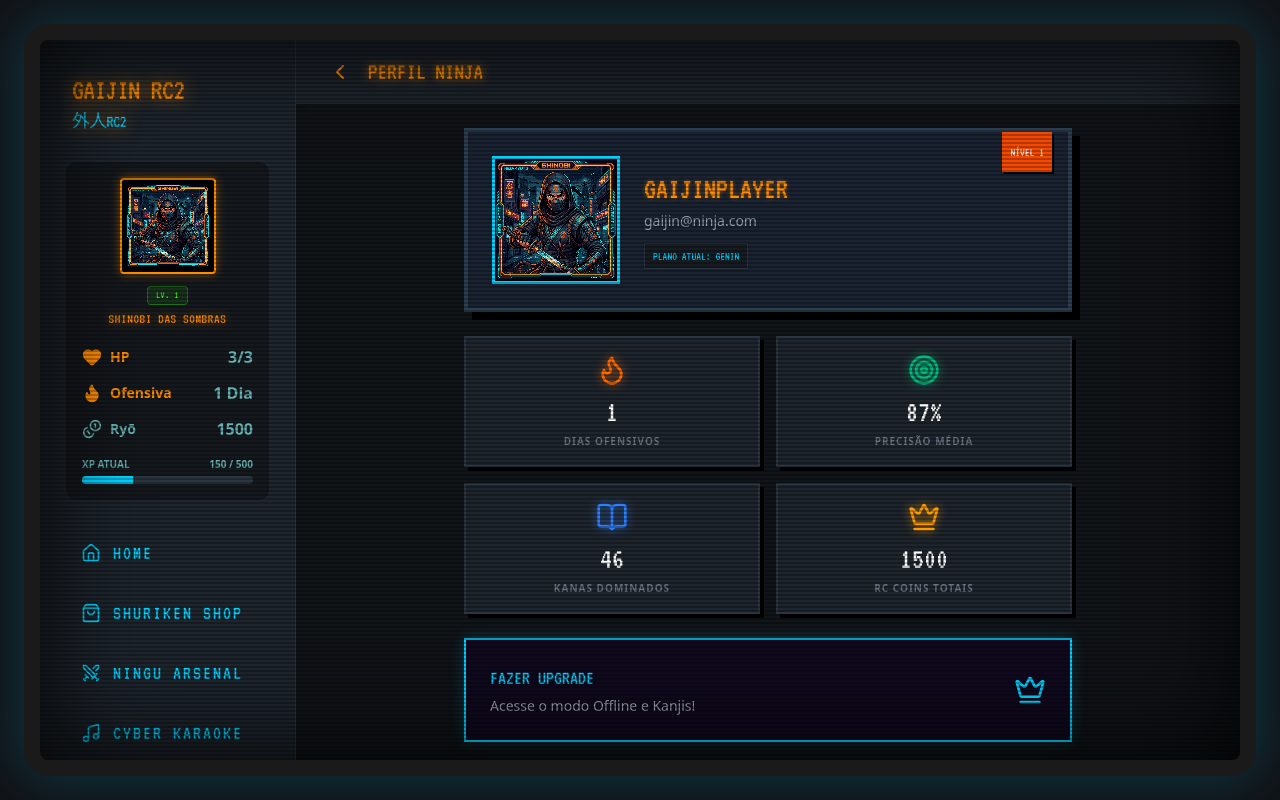
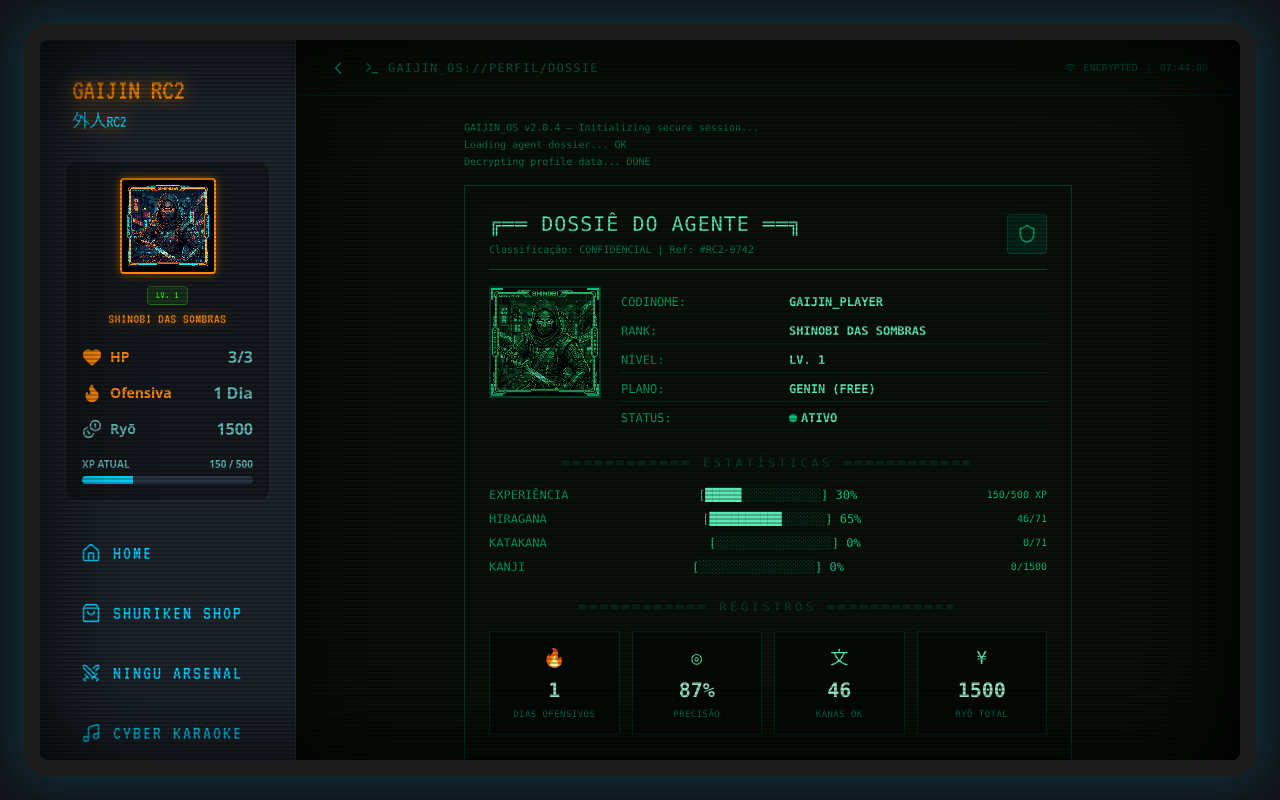
Before and after one commit to rc2HkBr/Rc2Gaijin, a Next.js app: page /perfil in a window 1280 px wide. Built offline with nearby package versions, Linux system fonts and the light colour scheme.

Commit message:
feat: redesign Profile as green phosphor DOS terminal dossier with boot sequence, ASCII progress bars and CRT scanlines

```diff
--- a/src/app/perfil/page.tsx
+++ b/src/app/perfil/page.tsx
@@ -1,121 +1,263 @@
 'use client';
 
 import { useGame } from '@/context/GameContext';
-import { ChevronLeft, LogOut, Flame, Target, BookOpen, Crown, Edit3 } from 'lucide-react';
+import { ChevronLeft, LogOut, Crown, Terminal, Wifi, Shield } from 'lucide-react';
 import Link from 'next/link';
 import { useRouter } from 'next/navigation';
+import { useState, useEffect } from 'react';
+
+/* ── CRT green phosphor overlay ── */
+const PhosphorOverlay = () => (
+  <div className="pointer-events-none absolute inset-0 z-50 overflow-hidden">
+    <div className="absolute inset-0 opacity-[0.04]" style={{
+      backgroundImage: 'repeating-linear-gradient(0deg, transparent, transparent 2px, rgba(0,255,65,0.15) 2px, rgba(0,255,65,0.15) 4px)',
+    }} />
+    <div className="absolute inset-0" style={{
+      boxShadow: 'inset 0 0 80px rgba(0,0,0,0.5), inset 0 0 160px rgba(0,0,0,0.3)',
+    }} />
+  </div>
+);
+
+/* ── Typing effect line ── */
+function TypeLine({ text, delay = 0 }: { text: string; delay?: number }) {
+  const [displayed, setDisplayed] = useState('');
+  const [showCursor, setShowCursor] = useState(true);
+
+  useEffect(() => {
+    const timeout = setTimeout(() => {
+      let i = 0;
+      const interval = setInterval(() => {
+        setDisplayed(text.slice(0, i + 1));
+        i++;
+        if (i >= text.length) {
+          clearInterval(interval);
+          setTimeout(() => setShowCursor(false), 800);
+        }
+      }, 25);
+      return () => clearInterval(interval);
+    }, delay);
+    return () => clearTimeout(timeout);
+  }, [text, delay]);
+
+  return (
+    <span>
+      {displayed}
+      {showCursor && <span className="animate-pulse">█</span>}
+    </span>
+  );
+}
+
+/* ── Progress bar ASCII ── */
+function AsciiBar({ value, max, width = 20 }: { value: number; max: number; width?: number }) {
+  const filled = Math.round((value / max) * width);
+  const empty = width - filled;
+  return (
+    <span className="text-emerald-400">
+      [<span className="text-emerald-300">{'█'.repeat(filled)}</span>
+      <span className="text-emerald-900">{'░'.repeat(empty)}</span>]
+      {' '}{Math.round((value / max) * 100)}%
+    </span>
+  );
+}
+
+/* ── Stat row ── */
+function StatRow({ label, value }: { label: string; value: string | React.ReactNode }) {
+  return (
+    <div className="flex gap-2 py-1 border-b border-emerald-900/30">
+      <span className="text-emerald-600 w-28 sm:w-40 shrink-0 uppercase text-[11px] sm:text-xs">{label}:</span>
+      <span className="text-emerald-300 text-[11px] sm:text-xs font-bold">{value}</span>
+    </div>
+  );
+}
 
 export default function PerfilPage() {
   const { ryo, activeAvatar } = useGame();
   const router = useRouter();
+  const [sysTime, setSysTime] = useState('');
+  const [booted, setBooted] = useState(false);
+
+  useEffect(() => {
+    const tick = () => {
+      const now = new Date();
+      setSysTime(now.toLocaleTimeString('pt-BR', { hour: '2-digit', minute: '2-digit', second: '2-digit' }));
+    };
+    tick();
+    const id = setInterval(tick, 1000);
+    return () => clearInterval(id);
+  }, []);
+
+  useEffect(() => {
+    const t = setTimeout(() => setBooted(true), 600);
+    return () => clearTimeout(t);
+  }, []);
 
   const handleLogout = () => {
-    // Apenas simulação estética
     router.push('/');
   };
 
   return (
-    <div className="min-h-screen w-full bg-background text-foreground flex flex-col items-center select-none pb-24 font-sans relative z-10 overflow-x-hidden">
+    <div className="min-h-screen w-full bg-[#0a100a] text-emerald-400 flex flex-col items-center select-none pb-24 font-mono relative overflow-x-hidden">
+      <PhosphorOverlay />
 
-      {/* HEADER ARCADE */}
-      <div className="w-full h-16 bg-surface border-b border-border flex items-center px-4 sm:px-8 top-0 sticky z-40 shadow-md">
-        <Link href="/" className="flex items-center gap-2 hover:opacity-70 transition-opacity mr-4 text-primary">
-           <ChevronLeft className="w-6 h-6" />
+      {/* ── HEADER ── */}
+      <div className="w-full h-14 bg-[#0d140d] border-b border-emerald-900/50 flex items-center px-4 sm:px-8 top-0 sticky z-40">
+        <Link href="/" className="flex items-center gap-2 hover:text-emerald-300 transition-colors mr-4">
+          <ChevronLeft className="w-5 h-5" />
         </Link>
-        <div className="flex items-center">
-          <h1 className="text-2xl font-pixel text-primary uppercase mr-4 drop-shadow-[0_0_5px_rgba(255,140,0,0.8)]">
-            PERFIL NINJA
-          </h1>
+        <div className="flex items-center gap-2 flex-1">
+          <Terminal className="w-4 h-4 text-emerald-600" />
+          <span className="text-xs uppercase tracking-widest text-emerald-600">GAIJIN_OS://perfil/dossie</span>
+        </div>
+        <div className="hidden sm:flex items-center gap-2 text-[10px] text-emerald-700">
+          <Wifi className="w-3 h-3" />
+          <span>ENCRYPTED</span>
+          <span className="text-emerald-900">|</span>
+          <span>{sysTime}</span>
         </div>
       </div>
 
-      <div className="w-full max-w-2xl px-4 sm:px-8 mt-6 flex flex-col gap-6">
+      <div className="w-full max-w-2xl px-4 sm:px-8 mt-6 flex flex-col gap-0 relative z-10">
 
-        {/* IDENTIFICATION CARD */}
-        <div className="bg-[#1a2332] border-4 border-[#2c3e50] p-6 shadow-[8px_8px_0_#000] relative">
-          {/* Fita / Badge */}
-          <div className="absolute top-0 right-4 bg-orange-600 text-white font-pixel text-xs px-2 py-3 shadow-[2px_2px_0_#000]">
-            NÍVEL 1
+        {/* ── BOOT SEQUENCE ── */}
+        <div className="mb-4 text-[10px] text-emerald-700 space-y-0.5">
+          <p><TypeLine text="GAIJIN_OS v2.0.4 — Initializing secure session..." delay={0} /></p>
+          <p><TypeLine text="Loading agent dossier... OK" delay={800} /></p>
+          <p><TypeLine text="Decrypting profile data... DONE" delay={1400} /></p>
+        </div>
+
+        {/* ── BORDER BOX — DOSSIER ── */}
+        <div className={`border border-emerald-800/60 bg-[#0a100a] p-5 sm:p-6 transition-opacity duration-500 ${booted ? 'opacity-100' : 'opacity-0'}`}>
+
+          {/* File Header */}
+          <div className="border-b border-emerald-800/60 pb-3 mb-4 flex items-center justify-between">
+            <div>
+              <h1 className="text-lg sm:text-xl text-emerald-300 uppercase tracking-wider">
+                ╔══ Dossiê do Agente ══╗
+              </h1>
+              <p className="text-[10px] text-emerald-700 mt-1">Classificação: CONFIDENCIAL | Ref: #RC2-0742</p>
+            </div>
+            <div className="w-10 h-10 rounded bg-emerald-900/30 border border-emerald-800/50 flex items-center justify-center">
+              <Shield className="w-5 h-5 text-emerald-600" />
+            </div>
           </div>
 
-          <div className="flex items-center gap-6">
-            {/* AVATAR BOX */}
-            <div className="relative w-24 h-24 sm:w-32 sm:h-32 bg-black border-[3px] border-secondary shrink-0 overflow-hidden flex justify-center items-center group cursor-pointer">
+          {/* Avatar + Identity */}
+          <div className="flex items-start gap-5 mb-6">
+            {/* Avatar */}
+            <div className="relative w-24 h-24 sm:w-28 sm:h-28 bg-black border-2 border-emerald-700/50 shrink-0 overflow-hidden flex items-center justify-center">
               {activeAvatar.imageUrl ? (
-                <img src={activeAvatar.imageUrl} alt="Avatar" className="w-full h-full object-contain filter group-hover:brightness-125 transition-all" style={{ imageRendering: 'pixelated' }} />
+                <img
+                  src={activeAvatar.imageUrl}
+                  alt="Avatar"
+                  className="w-full h-full object-contain"
+                  style={{ imageRendering: 'pixelated', filter: 'sepia(100%) saturate(300%) hue-rotate(90deg) brightness(0.7)' }}
+                />
               ) : (
-                <span className="text-6xl drop-shadow-[0_0_10px_rgba(0,210,255,0.5)]">{activeAvatar.emoji}</span>
+                <span className="text-5xl">{activeAvatar.emoji}</span>
               )}
-              <div className="absolute inset-0 bg-black/50 opacity-0 group-hover:opacity-100 flex items-center justify-center transition-opacity">
-                <Edit3 className="w-8 h-8 text-white" />
-              </div>
+              {/* Corner brackets */}
+              <div className="absolute top-0 left-0 w-3 h-3 border-t-2 border-l-2 border-emerald-500" />
+              <div className="absolute top-0 right-0 w-3 h-3 border-t-2 border-r-2 border-emerald-500" />
+              <div className="absolute bottom-0 left-0 w-3 h-3 border-b-2 border-l-2 border-emerald-500" />
+              <div className="absolute bottom-0 right-0 w-3 h-3 border-b-2 border-r-2 border-emerald-500" />
             </div>
 
-            {/* INFO */}
-            <div className="flex-1">
-              <h2 className="text-2xl sm:text-3xl font-pixel text-primary uppercase mb-1 drop-shadow-[0_0_2px_rgba(255,140,0,0.5)]">
-                GaijinPlayer
-              </h2>
-              <p className="text-sm text-gray-400 font-sans mb-3">gaijin@ninja.com</p>
-
-              <div className="flex items-center gap-2">
-                <span className="bg-surface-dark border border-border text-secondary font-pixel text-xs px-2 py-1 uppercase">
-                  PLANO ATUAL: GENIN
+            {/* Identity Info */}
+            <div className="flex-1 space-y-1 pt-1">
+              <StatRow label="Codinome" value="GAIJIN_PLAYER" />
+              <StatRow label="Rank" value="SHINOBI DAS SOMBRAS" />
+              <StatRow label="Nível" value="LV. 1" />
+              <StatRow label="Plano" value="GENIN (FREE)" />
+              <StatRow label="Status" value={
+                <span className="flex items-center gap-1">
+                  <span className="w-2 h-2 rounded-full bg-emerald-500 animate-pulse" />
+                  ATIVO
                 </span>
-              </div>
+              } />
             </div>
           </div>
-        </div>
 
-        {/* ESTATÍSTICAS / PROGRESSO */}
-        <div className="grid grid-cols-2 gap-4">
-
-          {/* Streak */}
-          <div className="bg-surface border-2 border-border p-4 flex flex-col items-center justify-center text-center shadow-[4px_4px_0_#000]">
-            <Flame className="w-8 h-8 text-orange-500 mb-2 drop-shadow-[0_0_5px_rgba(249,115,22,0.8)]" />
-            <span className="text-3xl font-pixel text-white mb-1">1</span>
-            <span className="text-[10px] text-gray-500 font-bold uppercase tracking-widest">Dias Ofensivos</span>
+          {/* Separator */}
+          <div className="text-emerald-800/60 text-xs mb-4 text-center tracking-[0.3em]">
+            ════════════ ESTATÍSTICAS ════════════
           </div>
 
-          {/* Precision */}
-          <div className="bg-surface border-2 border-border p-4 flex flex-col items-center justify-center text-center shadow-[4px_4px_0_#000]">
-            <Target className="w-8 h-8 text-emerald-500 mb-2 drop-shadow-[0_0_5px_rgba(16,185,129,0.8)]" />
-            <span className="text-3xl font-pixel text-white mb-1">87%</span>
-            <span className="text-[10px] text-gray-500 font-bold uppercase tracking-widest">Precisão Média</span>
+          {/* Stats Grid */}
+          <div className="space-y-2 mb-6">
+            <div className="flex justify-between items-center text-xs">
+              <span className="text-emerald-600">EXPERIÊNCIA</span>
+              <AsciiBar value={150} max={500} width={16} />
+              <span className="text-emerald-500 text-[10px]">150/500 XP</span>
+            </div>
+            <div className="flex justify-between items-center text-xs">
+              <span className="text-emerald-600">HIRAGANA</span>
+              <AsciiBar value={46} max={71} width={16} />
+              <span className="text-emerald-500 text-[10px]">46/71</span>
+            </div>
+            <div className="flex justify-between items-center text-xs">
+              <span className="text-emerald-600">KATAKANA</span>
+              <AsciiBar value={0} max={71} width={16} />
+              <span className="text-emerald-500 text-[10px]">0/71</span>
+            </div>
+            <div className="flex justify-between items-center text-xs">
+              <span className="text-emerald-600">KANJI</span>
+              <AsciiBar value={0} max={1500} width={16} />
+              <span className="text-emerald-500 text-[10px]">0/1500</span>
+            </div>
           </div>
 
-          {/* Cards Studied */}
-          <div className="bg-surface border-2 border-border p-4 flex flex-col items-center justify-center text-center shadow-[4px_4px_0_#000]">
-            <BookOpen className="w-8 h-8 text-blue-500 mb-2 drop-shadow-[0_0_5px_rgba(59,130,246,0.8)]" />
-            <span className="text-3xl font-pixel text-white mb-1">46</span>
-            <span className="text-[10px] text-gray-500 font-bold uppercase tracking-widest">Kanas Dominados</span>
+          {/* Separator */}
+          <div className="text-emerald-800/60 text-xs mb-4 text-center tracking-[0.3em]">
+            ════════════ REGISTROS ════════════
           </div>
 
-          {/* Ryo */}
-          <div className="bg-surface border-2 border-border p-4 flex flex-col items-center justify-center text-center shadow-[4px_4px_0_#000]">
-            <Crown className="w-8 h-8 text-amber-500 mb-2 drop-shadow-[0_0_5px_rgba(245,158,11,0.8)]" />
-            <span className="text-3xl font-pixel text-white mb-1">{ryo}</span>
-            <span className="text-[10px] text-gray-500 font-bold uppercase tracking-widest">RC Coins Totais</span>
+          {/* Mission Stats */}
+          <div className="grid grid-cols-2 sm:grid-cols-4 gap-3 mb-6">
+            {[
+              { label: 'DIAS OFENSIVOS', value: '1', glyph: '🔥' },
+              { label: 'PRECISÃO', value: '87%', glyph: '◎' },
+              { label: 'KANAS OK', value: '46', glyph: '文' },
+              { label: 'RYŌ TOTAL', value: String(ryo), glyph: '¥' },
+            ].map((stat) => (
+              <div key={stat.label} className="border border-emerald-900/50 bg-black/40 p-3 text-center">
+                <div className="text-lg text-emerald-300 mb-1">{stat.glyph}</div>
+                <div className="text-xl text-emerald-200 font-bold">{stat.value}</div>
+                <div className="text-[9px] text-emerald-700 uppercase tracking-wider mt-1">{stat.label}</div>
+              </div>
+            ))}
           </div>
+
+          {/* Separator */}
+          <div className="text-emerald-800/60 text-xs mb-4 text-center tracking-[0.3em]">
+            ════════════ AÇÕES ════════════
+          </div>
+
+          {/* Upgrade */}
+          <Link href="/planos" className="block w-full border border-emerald-700/50 bg-emerald-950/30 p-4 mb-3 hover:bg-emerald-900/30 hover:border-emerald-600 transition-colors group">
+            <div className="flex items-center justify-between">
+              <div>
+                <span className="text-emerald-400 text-xs uppercase tracking-wider">&gt; UPGRADE_RANK.exe</span>
+                <p className="text-[10px] text-emerald-700 mt-0.5">Evoluir para CHUNIN — Desbloquear modo offline e Kanjis</p>
+              </div>
+              <Crown className="w-6 h-6 text-emerald-500 group-hover:text-emerald-300 transition-colors" />
+            </div>
+          </Link>
+
+          {/* Logout */}
+          <button
+            onClick={handleLogout}
+            className="w-full border border-red-900/50 bg-red-950/20 p-3 text-red-500/80 hover:bg-red-950/40 hover:border-red-700 hover:text-red-400 transition-colors flex items-center justify-center gap-2 text-xs uppercase tracking-wider"
+          >
+            <LogOut className="w-4 h-4" /> TERMINATE_SESSION
+          </button>
 
         </div>
 
-        {/* UPGRADE VIP AREA */}
-        <Link href="/planos" className="w-full bg-[#110a1f] border-2 border-secondary p-6 shadow-[0_0_15px_rgba(0,210,255,0.2)] flex items-center justify-between group hover:scale-[1.02] transition-transform">
-          <div>
-            <h3 className="text-xl font-pixel text-secondary uppercase drop-shadow-sm mb-1">Fazer Upgrade</h3>
-            <p className="text-gray-400 text-xs sm:text-sm">Acesse o modo Offline e Kanjis!</p>
-          </div>
-          <Crown className="w-8 h-8 text-secondary group-hover:scale-125 transition-transform" />
-        </Link>
-
-        {/* LOGOUT */}
-        <button
-          onClick={handleLogout}
-          className="mt-4 w-full bg-red-950/30 text-red-500 border-2 border-red-900/50 p-4 font-pixel uppercase tracking-widest flex items-center justify-center gap-2 hover:bg-red-900/50 transition-colors"
-        >
-          <LogOut className="w-5 h-5" /> Sair do Dojo
-        </button>
+        {/* Footer */}
+        <div className="mt-4 text-[10px] text-emerald-900 text-center">
+          <p>GAIJIN_OS © 2026 — RC2 INDUSTRIES — ALL RIGHTS RESERVED</p>
+          <p>END OF FILE</p>
+        </div>
 
       </div>
     </div>
```
